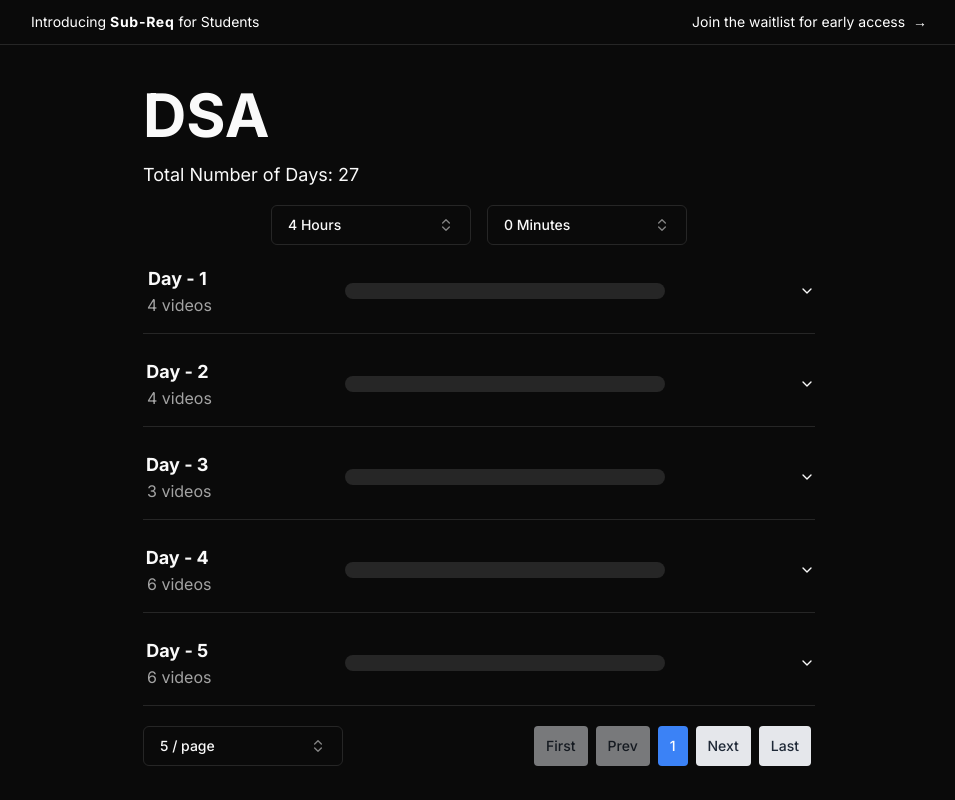
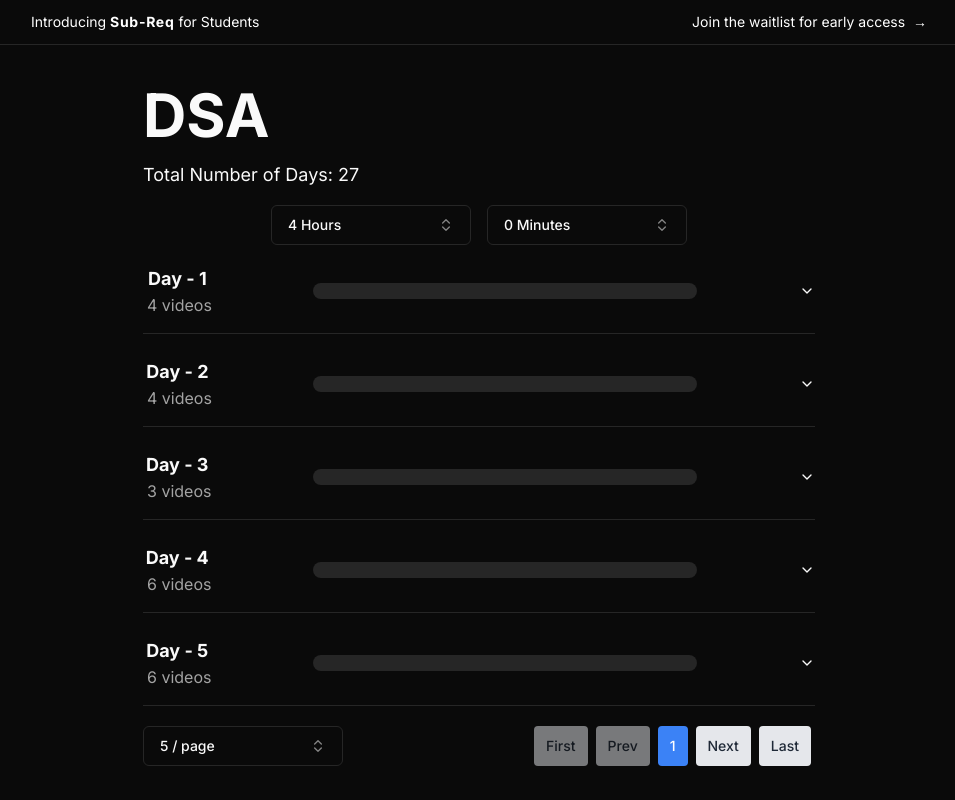
Before and after one commit to PritishMishraa/gatecsetracker, a Next.js app: page /dsa in a window 1280 px wide. Shown: the top 800 px of the page, without its empty margins (161-1116 px from the left). Built offline with nearby package versions, Linux system fonts and the light colour scheme.

Commit message:
feature: progress bar takes full width

```diff
--- a/components/VideoAccordion.tsx
+++ b/components/VideoAccordion.tsx
@@ -43,13 +43,22 @@ export default function VideoAccordion({
       <Accordion type="single" collapsible className="w-full">
         <AccordionItem value="item-1">
           <AccordionTrigger>
-            <h1 className="font-bold text-lg">
-              Day - {day}{" "}
-              <span className="text-muted-foreground font-normal text-base ml-1 block">
-                {videos} videos
-              </span>
-            </h1>
-            <Progress value={calculateProgress()} className="w-52 md:w-80" />
+            <div className="flex items-center w-full">
+              <h1 className="font-bold text-lg flex-shrink-0">
+                Day - {day}{" "}
+                <span className="text-muted-foreground font-normal text-base ml-1 block">
+                  {videos} videos
+                </span>
+              </h1>
+              <div className="flex-grow mx-4">
+                <div className="flex justify-center">
+                  <Progress
+                    value={calculateProgress()}
+                    className="w-full md:w-96"
+                  />
+                </div>
+              </div>
+            </div>
           </AccordionTrigger>
           <AccordionContent>
             {videosForDay.map((video) => (
```
